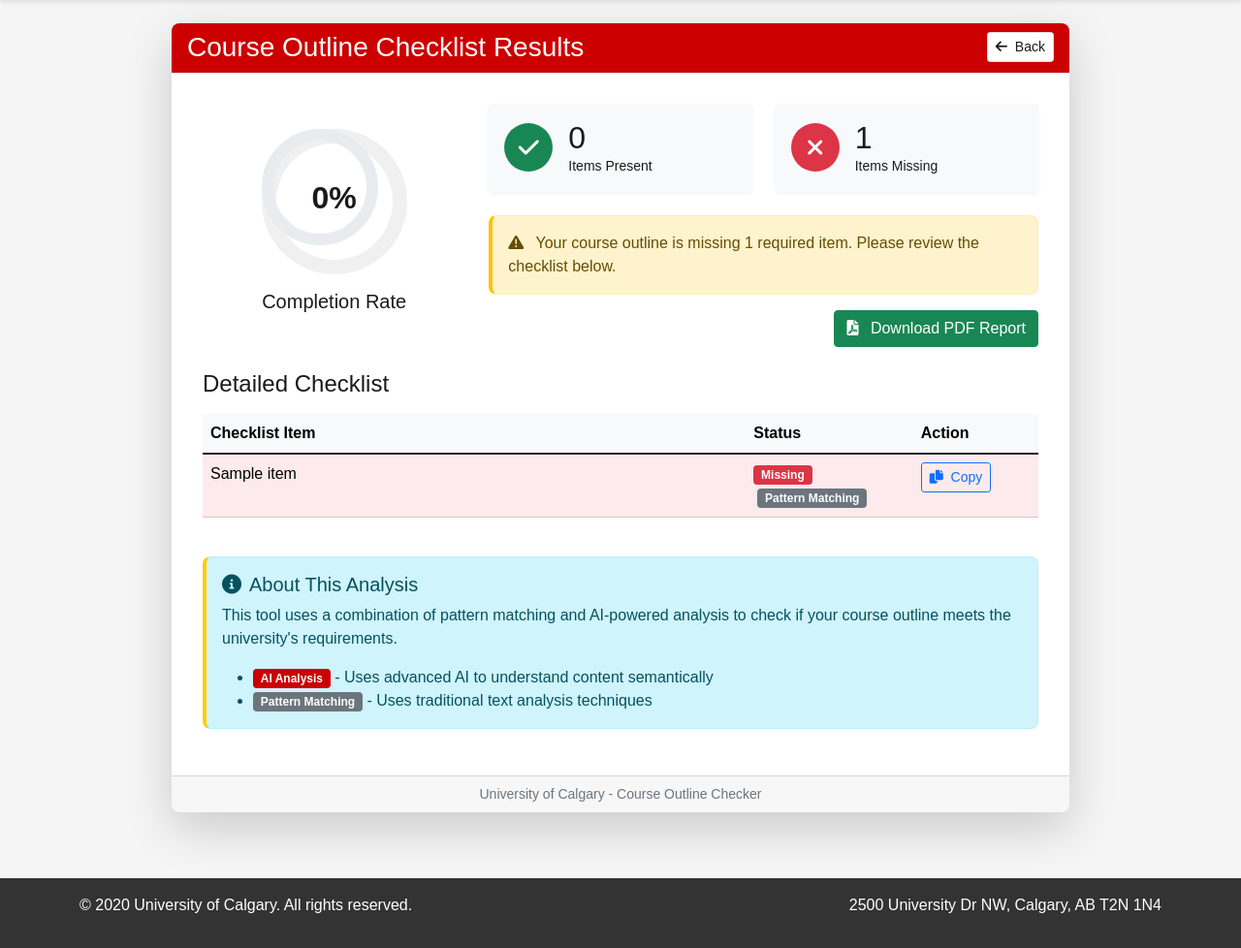
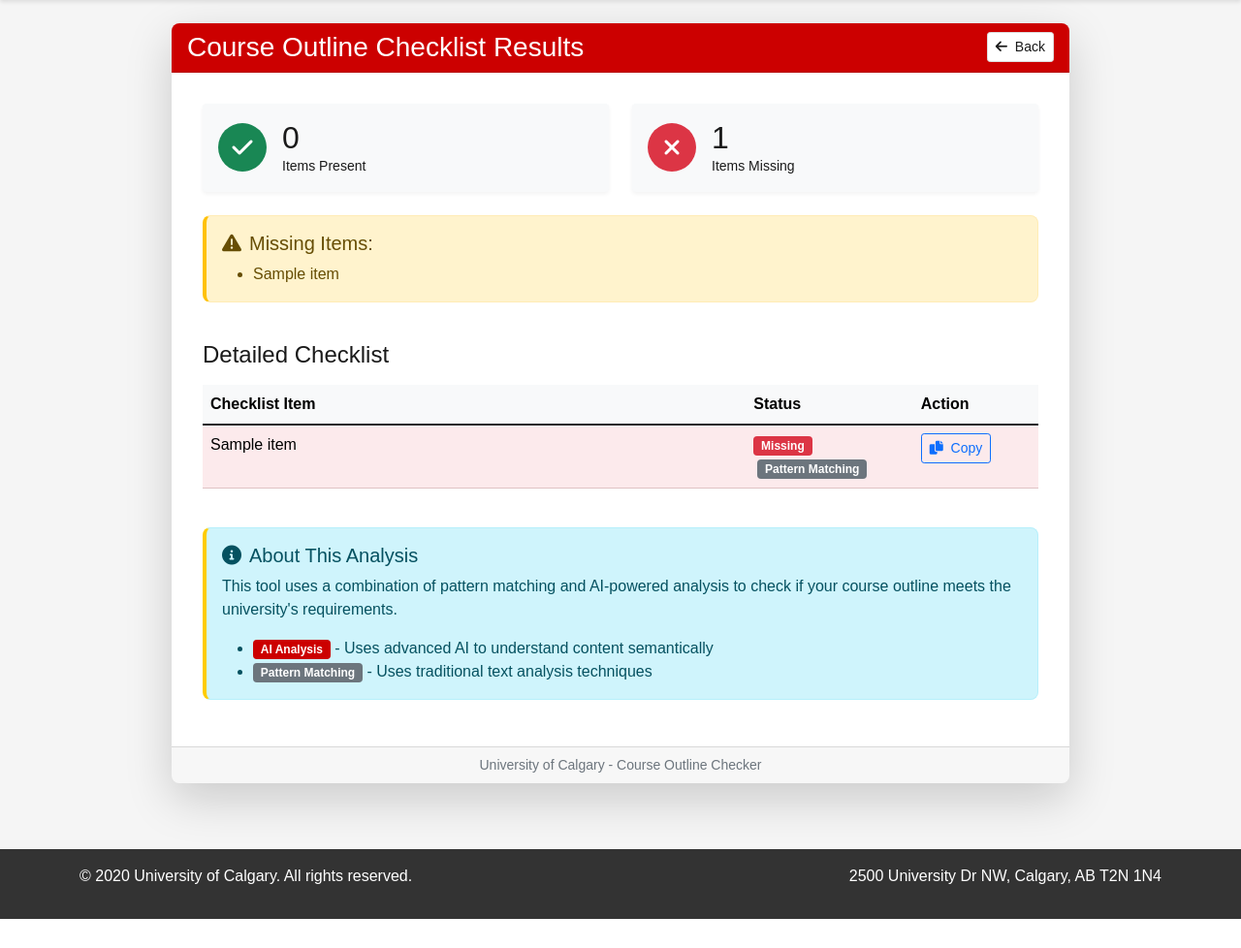
Before and after one commit to cpatsula02/Syllabus-Sync, a Flask app: template templates/results.html in a window 1280 px wide. Shown: the part 66-1044 px from the top of the page at 97% size. After the commit the page ends 1014 px from the top, so only its background shows below. Run offline with Flask 3, Linux system fonts and the light colour scheme; the template is opened without the code that fills it: most values are stand-ins (such as "Sample title", 1, 10 or a date in 2020).

Commit message:
Remove PDF report and completion rate; display missing checklist items.
Replit-Commit-Author: Agent
Replit-Commit-Session-Id: 1df93646-ac03-4039-bd6b-3a7997e72aa8
Replit-Commit-Screenshot-Url: https://storage.googleapis.com/screenshot-production-us-central1/ed8156f4-e324-4779-a8b6-6af95dac4f25/32d9a05e-4fc2-489d-8504-a4b8be5084fd.jpg

```diff
--- a/app.py
+++ b/app.py
@@ -231,24 +231,7 @@ def results():
                           checklist_items=checklist_items,
                           matching_results=matching_results)
 
-@app.route('/download-pdf')
-def download_pdf():
-    # Get results from session
-    checklist_items = session.get('checklist_items', [])
-    matching_results = session.get('matching_results', {})
-
-    if not checklist_items or not matching_results:
-        flash('No results found. Please upload files again.')
-        return redirect(url_for('index'))
-
-    # Generate PDF
-    pdf_output = generate_pdf_report(checklist_items, matching_results)
-
-    # Return PDF response
-    response = make_response(pdf_output.getvalue())
-    response.headers['Content-Type'] = 'application/pdf'
-    response.headers['Content-Disposition'] = 'attachment; filename=course_outline_analysis.pdf'
-    return response
+# PDF download route temporarily removed
 
 # Error handlers
 @app.errorhandler(413)
--- a/templates/results.html
+++ b/templates/results.html
@@ -14,24 +14,22 @@
                 <div class="results-summary mb-4">
                     {% set total_items = checklist_items|length %}
                     {% set present_items = namespace(count=0) %}
+                    {% set missing_items_list = [] %}
+
                     {% for item in checklist_items %}
                         {% if matching_results[item] is mapping and matching_results[item].present %}
                             {% set present_items.count = present_items.count + 1 %}
                         {% elif matching_results[item] is boolean and matching_results[item] %}
                             {% set present_items.count = present_items.count + 1 %}
+                        {% else %}
+                            {% set _ = missing_items_list.append(item) %}
                         {% endif %}
                     {% endfor %}
+
                     {% set missing_items = total_items - present_items.count %}
-                    {% set completion_percentage = (present_items.count / total_items * 100)|int if total_items > 0 else 0 %}
 
-                    <div class="row align-items-center">
-                        <div class="col-md-4 text-center">
-                            <div class="progress-circle mx-auto position-relative mb-3" data-value="{{ completion_percentage }}">
-                                <div class="progress-circle-value h2">{{ completion_percentage }}%</div>
-                            </div>
-                            <h3 class="h5">Completion Rate</h3>
-                        </div>
-                        <div class="col-md-8">
+                    <div class="row">
+                        <div class="col-md-12">
                             <div class="row">
                                 <div class="col-6">
                                     <div class="summary-box p-3 rounded bg-light mb-2">
@@ -63,8 +61,12 @@
 
                             {% if missing_items > 0 %}
                             <div class="alert alert-warning mt-3">
-                                <i class="fas fa-exclamation-triangle me-2"></i>
-                                Your course outline is missing {{ missing_items }} required item{% if missing_items != 1 %}s{% endif %}. Please review the checklist below.
+                                <h5><i class="fas fa-exclamation-triangle me-2"></i>Missing Items:</h5>
+                                <ul class="mb-0">
+                                    {% for item in missing_items_list %}
+                                    <li>{{ item }}</li>
+                                    {% endfor %}
+                                </ul>
                             </div>
                             {% else %}
                             <div class="alert alert-success mt-3">
@@ -72,13 +74,6 @@
                                 Congratulations! Your course outline meets all checklist requirements.
                             </div>
                             {% endif %}
-
-                            <!-- Add PDF download button -->
-                            <div class="mt-3 text-end">
-                                <a href="{{ url_for('download_pdf') }}" class="btn btn-success">
-                                    <i class="fas fa-file-pdf me-2"></i> Download PDF Report
-                                </a>
-                            </div>
                         </div>
                     </div>
                 </div>
@@ -187,44 +182,6 @@
                 });
             });
         });
-
-        // Initialize progress circles
-        document.querySelectorAll('.progress-circle').forEach(function(circle) {
-            var value = circle.getAttribute('data-value');
-            var radius = 54;
-            var circumference = 2 * Math.PI * radius;
-            var strokeDashoffset = circumference - (value / 100) * circumference;
-
-            var svg = document.createElementNS('http://www.w3.org/2000/svg', 'svg');
-            svg.setAttribute('width', '120');
-            svg.setAttribute('height', '120');
-            svg.setAttribute('viewBox', '0 0 120 120');
-            svg.classList.add('position-absolute', 'top-0', 'start-0');
-
-            var circle1 = document.createElementNS('http://www.w3.org/2000/svg', 'circle');
-            circle1.setAttribute('cx', '60');
-            circle1.setAttribute('cy', '60');
-            circle1.setAttribute('r', radius);
-            circle1.setAttribute('fill', 'none');
-            circle1.setAttribute('stroke', '#e9ecef');
-            circle1.setAttribute('stroke-width', '12');
-
-            var circle2 = document.createElementNS('http://www.w3.org/2000/svg', 'circle');
-            circle2.setAttribute('cx', '60');
-            circle2.setAttribute('cy', '60');
-            circle2.setAttribute('r', radius);
-            circle2.setAttribute('fill', 'none');
-            circle2.setAttribute('stroke', value >= 70 ? '#28a745' : value >= 40 ? '#ffc107' : '#dc3545');
-            circle2.setAttribute('stroke-width', '12');
-            circle2.setAttribute('stroke-dasharray', circumference);
-            circle2.setAttribute('stroke-dashoffset', strokeDashoffset);
-            circle2.setAttribute('transform', 'rotate(-90 60 60)');
-            circle2.style.transition = 'stroke-dashoffset 0.8s ease-in-out';
-
-            svg.appendChild(circle1);
-            svg.appendChild(circle2);
-            circle.appendChild(svg);
-        });
     });
 </script>
 {% endblock %}
```
